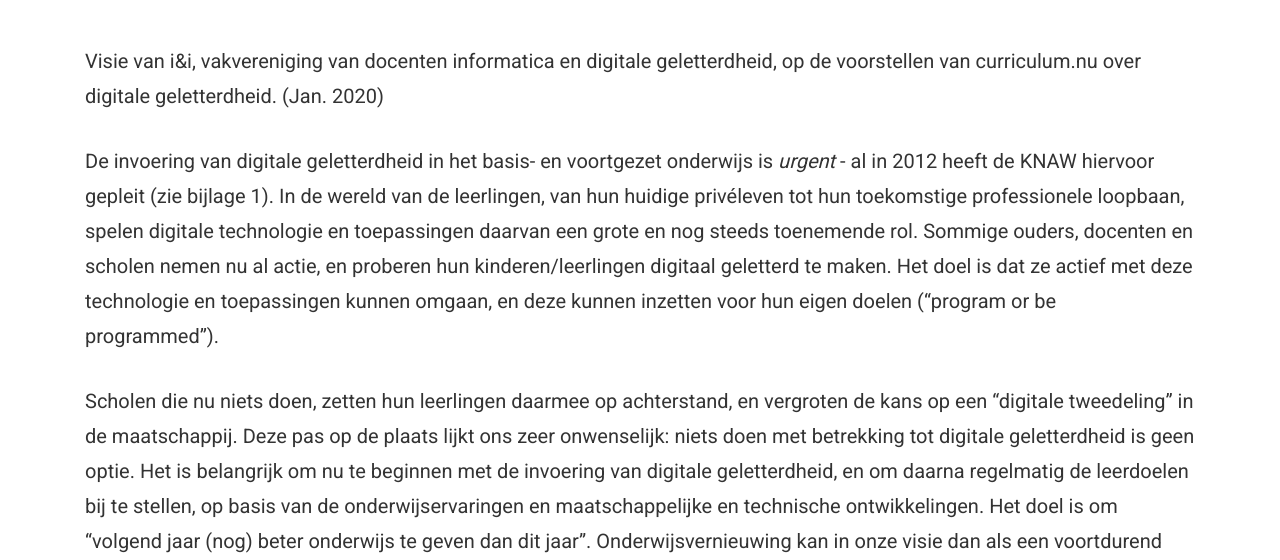
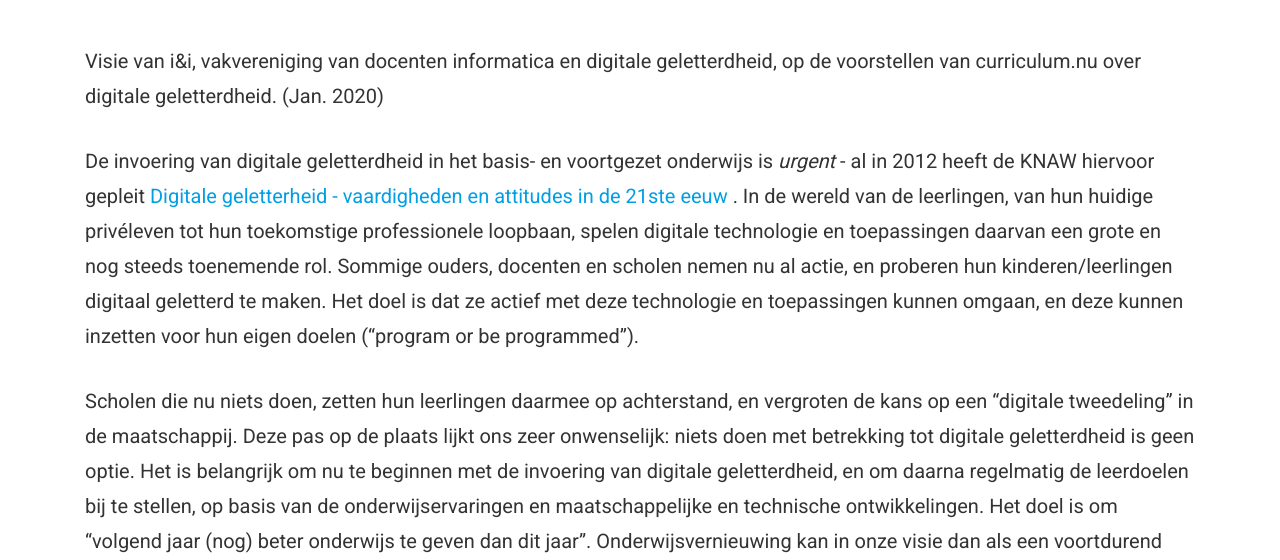
Before and after one commit to ieni/website, a Jekyll site: the page built from _posts/2020-01-19-DG.md, in a window 1280 px wide and 900 px high, cut to the strip 340-900 px from the top of the window. Built offline with Jekyll 4.4.1, drawn with Linux system fonts in a browser that asks for light colours.

Commit message:
added link
https://www.knaw.nl/nl/actueel/publicaties/digitale-geletterdheid-in-het-voortgezet-onderwijs

```diff
--- a/_posts/2020-01-19-DG.md
+++ b/_posts/2020-01-19-DG.md
@@ -9,7 +9,8 @@ Visie van i&i, vakvereniging van docenten informatica en digitale geletterdheid,
 voorstellen van curriculum.nu over digitale geletterdheid. (Jan. 2020)
 
 De invoering van digitale geletterdheid in het basis- en voortgezet onderwijs is *urgent* - al
-in 2012 heeft de KNAW hiervoor gepleit (zie bijlage 1).
+in 2012 heeft de KNAW hiervoor gepleit [Digitale geletterheid - vaardigheden en attitudes in de 21ste eeuw](https://www.knaw.nl/nl/actueel/publicaties/digitale-geletterdheid-in-het-voortgezet-onderwijs)
+.
 In de wereld van de leerlingen, van hun huidige privéleven tot hun toekomstige professionele
 loopbaan, spelen digitale technologie en toepassingen daarvan een grote en nog steeds
 toenemende rol. Sommige ouders, docenten en scholen nemen nu al actie, en proberen hun
```
